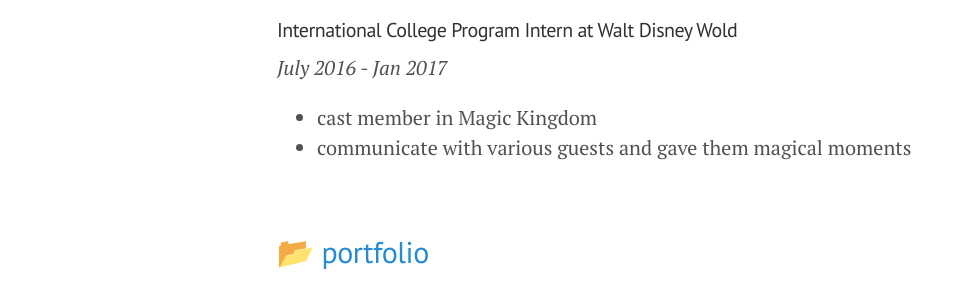
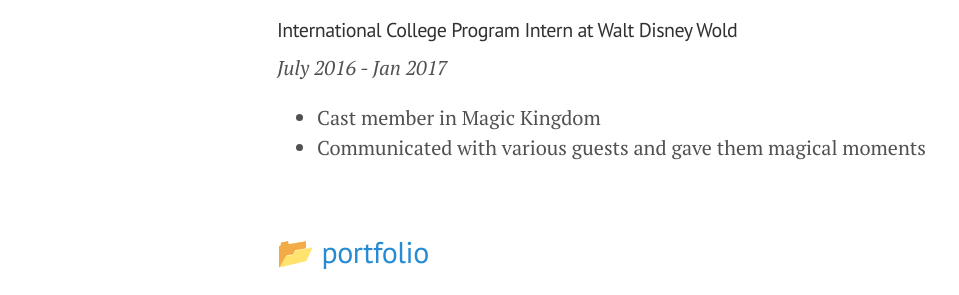
Before and after one commit to daheenallwhite/daheenallwhite.github.io, a Jekyll site: the page built from about.md, in a window 1280 px wide. Shown: the part 1802-2097 px from the top of the page, without its empty margins (3-962 px from the left). Built offline with Jekyll 4.4.1, drawn with Linux system fonts in a browser that asks for light colours; nearby versions of some CDN libraries; emoji names are drawn with the system emoji font.

Commit message:
Fix explanation in Capital words starting on about.md

```diff
--- a/about.md
+++ b/about.md
@@ -78,8 +78,8 @@
 
 *July 2016 - Jan 2017*
 
-- cast member in Magic Kingdom
-- communicate with various guests and gave them magical moments
+- Cast member in Magic Kingdom
+- Communicated with various guests and gave them magical moments
 
 &nbsp;
 
```
